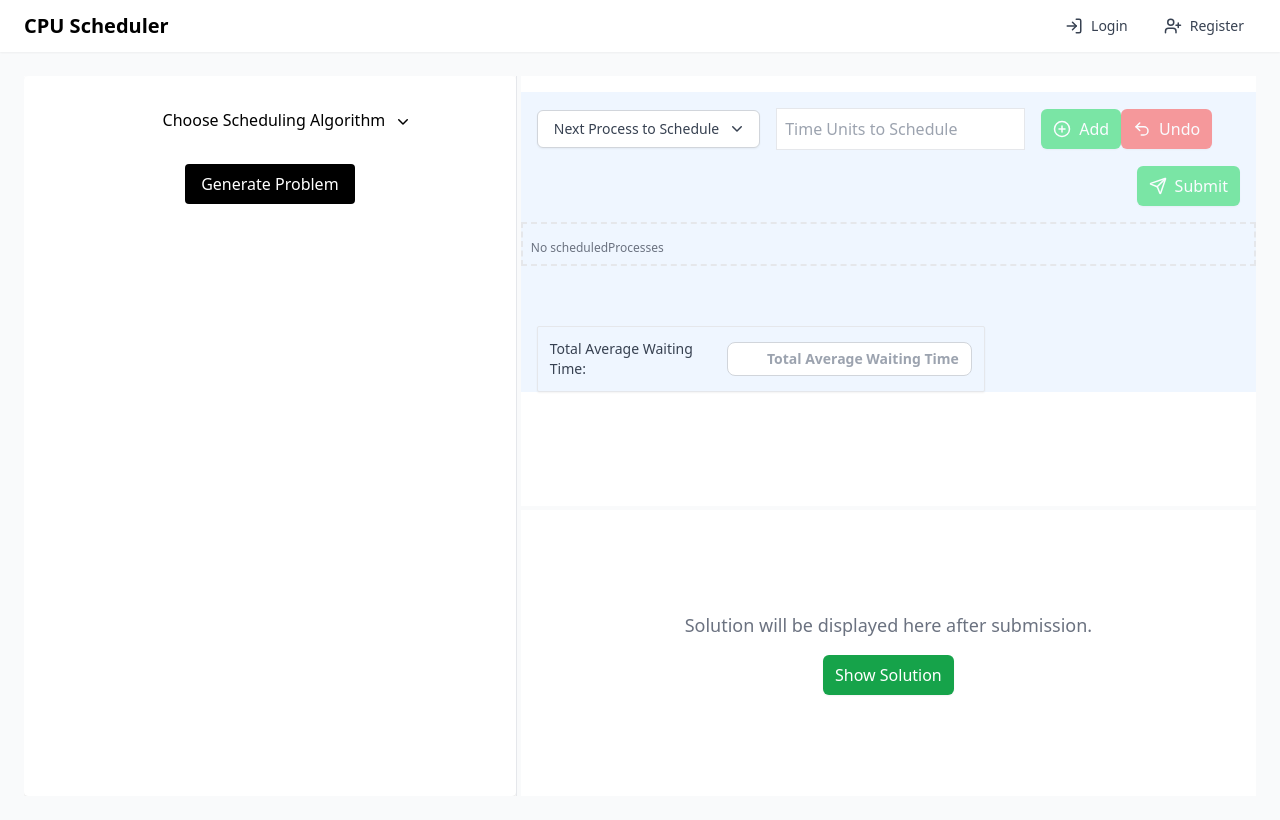
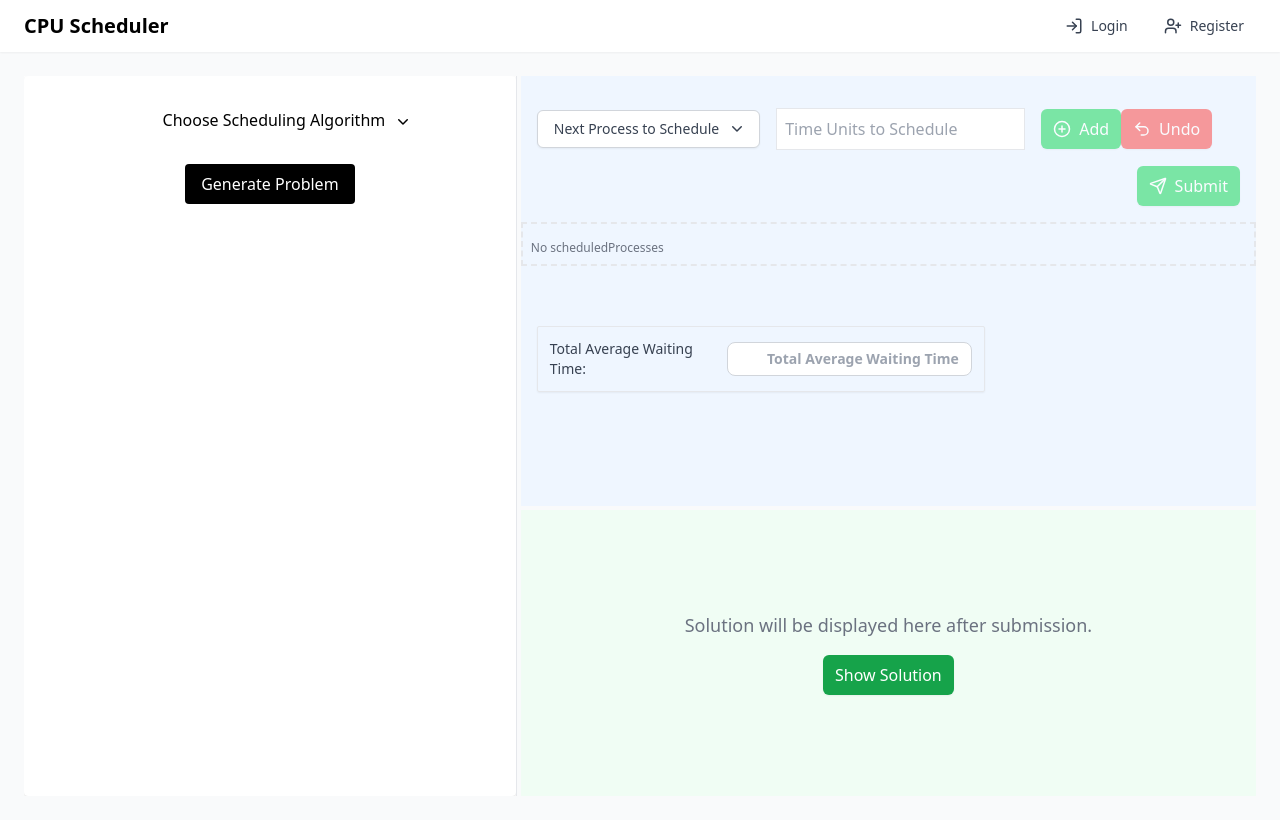
Before and after one commit to ziad40/animatica, a React (Vite) app: page / in a window 1280 px wide. Built offline with nearby package versions, Linux system fonts and the light colour scheme.

Commit message:
fix colors, fit waiting time table on container

```diff
--- a/src/components/layout/Playground.jsx
+++ b/src/components/layout/Playground.jsx
@@ -73,7 +73,7 @@ const Playground = ({ problem , scheduledProcesses, setScheduledProcesses, curre
     }
   }
   return (
-    <div className='bg-blue-50'>
+    <div>
       <div className='m-4 flex flex-row flex-wrap items-center justify-start bg-transparent'>
         <DropDown
           options={
--- a/src/components/layout/Solution.jsx
+++ b/src/components/layout/Solution.jsx
@@ -12,7 +12,7 @@ const Solution = ({ problem, showSolution, setShowSolution }) => {
     {
       showSolution && problem ?
         (
-          <div className='bg-green-50'>
+          <div>
               <TimeLine processes = {problem?.solution.schedule} colorMap = {problem?.colorMap}/>
               <WaitingTimeTable processes={problem ? problem.question.processes : []}
                                 actualWaitingTimes={problem? problem.solution.waitingTimes : {}}
--- a/src/components/ui/waitingTimeTable.jsx
+++ b/src/components/ui/waitingTimeTable.jsx
@@ -28,8 +28,8 @@ const WaitingTimeTable = ({ processes = [], actualWaitingTimes = {}, actualOpera
 
     return (
         // constrain height so the table fits in the Playground; make vertically scrollable when content overflows
-        <div className="w-full md:w-auto max-h-[60vh] overflow-auto bg-transparent">
-            <table className="min-w-full table-fixed divide-y divide-gray-200 text-sm">
+        <div className="w-auto md:w-auto max-h-[60vh] overflow-auto bg-transparent">
+            <table className="min-w-auto table-fixed divide-y divide-gray-200 text-sm">
                 <thead className="bg-gray-50">
                     <tr>
                         <th className="px-3 py-1 text-left text-xs font-medium text-gray-500 uppercase tracking-wider">Process</th>
@@ -52,7 +52,7 @@ const WaitingTimeTable = ({ processes = [], actualWaitingTimes = {}, actualOpera
                                             handleChangeOperations(p.id || p.processId, e.target.value)
                                         }
                                         placeholder={`Calculation of P${p.id || p.processId} waiting time`}
-                                        className="border border-gray-300 rounded-md px-2 py-1 w-full text-sm focus:outline-none focus:ring-2 focus:ring-blue-400"
+                                        className="border border-gray-300 rounded-md px-2 py-1 w-auto text-sm focus:outline-none focus:ring-2 focus:ring-blue-400"
                                     />
                                 </td>
                             )}
@@ -61,7 +61,7 @@ const WaitingTimeTable = ({ processes = [], actualWaitingTimes = {}, actualOpera
                             ) : (
                                 <td className="px-3 py-1 whitespace-nowrap text-sm text-gray-700">
                                     <NumberInput
-                                        className="border p-1 m-0 text-sm"
+                                        className="border border-gray-300 rounded-md px-2 py-1 w-auto text-sm focus:outline-none focus:ring-2 focus:ring-blue-400"
                                         onSelect={(value) => {
                                             handleChangeWaitingTime(p.id || p.processId, value);
                                         }}
--- a/src/pages/Dashboard.jsx
+++ b/src/pages/Dashboard.jsx
@@ -115,7 +115,7 @@ const Dashboard = () => {
               minHeight: isMobile ? "auto" : "50px",
               overflow: isMobile ? "visible" : "auto",
             }}
-            className="bg-white"
+            className="bg-blue-50"
           >
             <Playground problem = {problem} scheduledProcesses = {scheduledProcesses}
             setScheduledProcesses = {setScheduledProcesses}
@@ -142,7 +142,7 @@ const Dashboard = () => {
               minHeight: isMobile ? "auto" : "50px",
               overflow: isMobile ? "visible" : "auto",
             }}
-            className="bg-white"
+            className='bg-green-50'
           >
             <Solution problem = {problem} showSolution = {showSolution} setShowSolution = {setShowSolution}/>
           </div>
```
